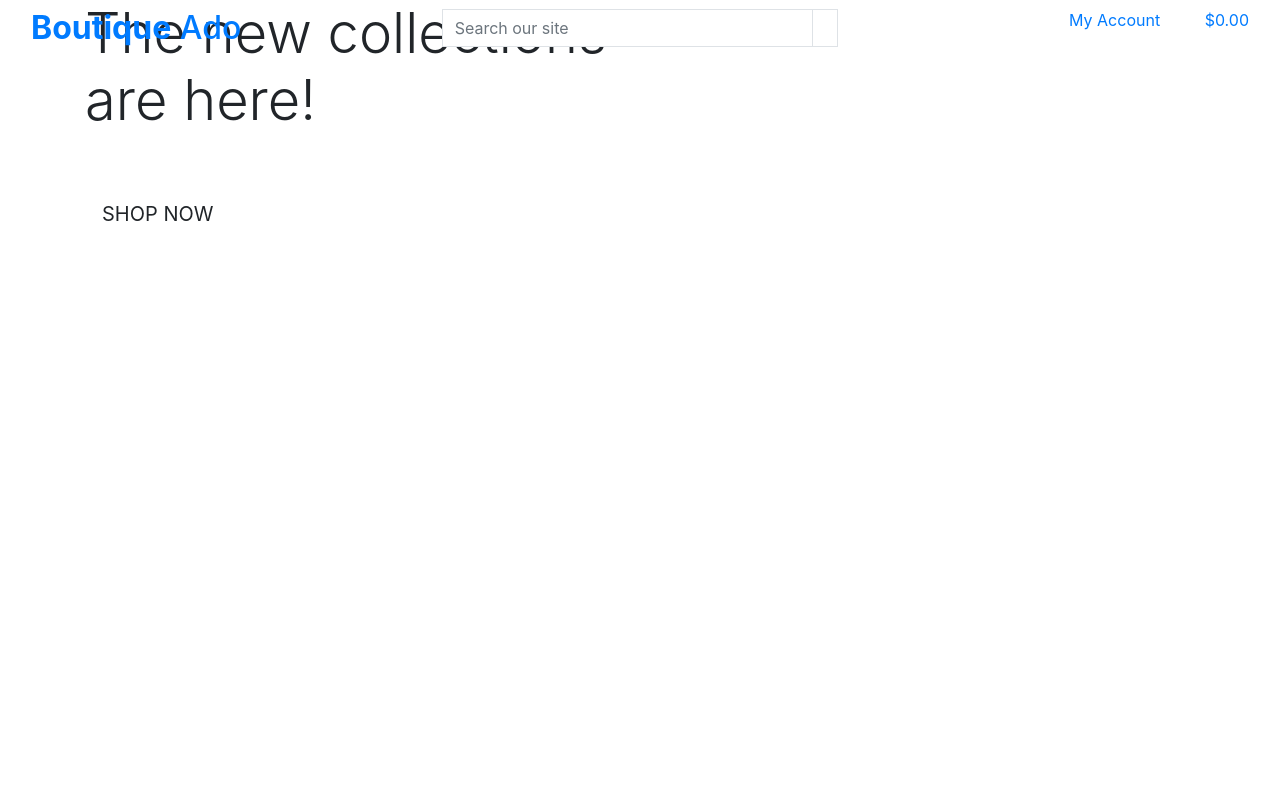
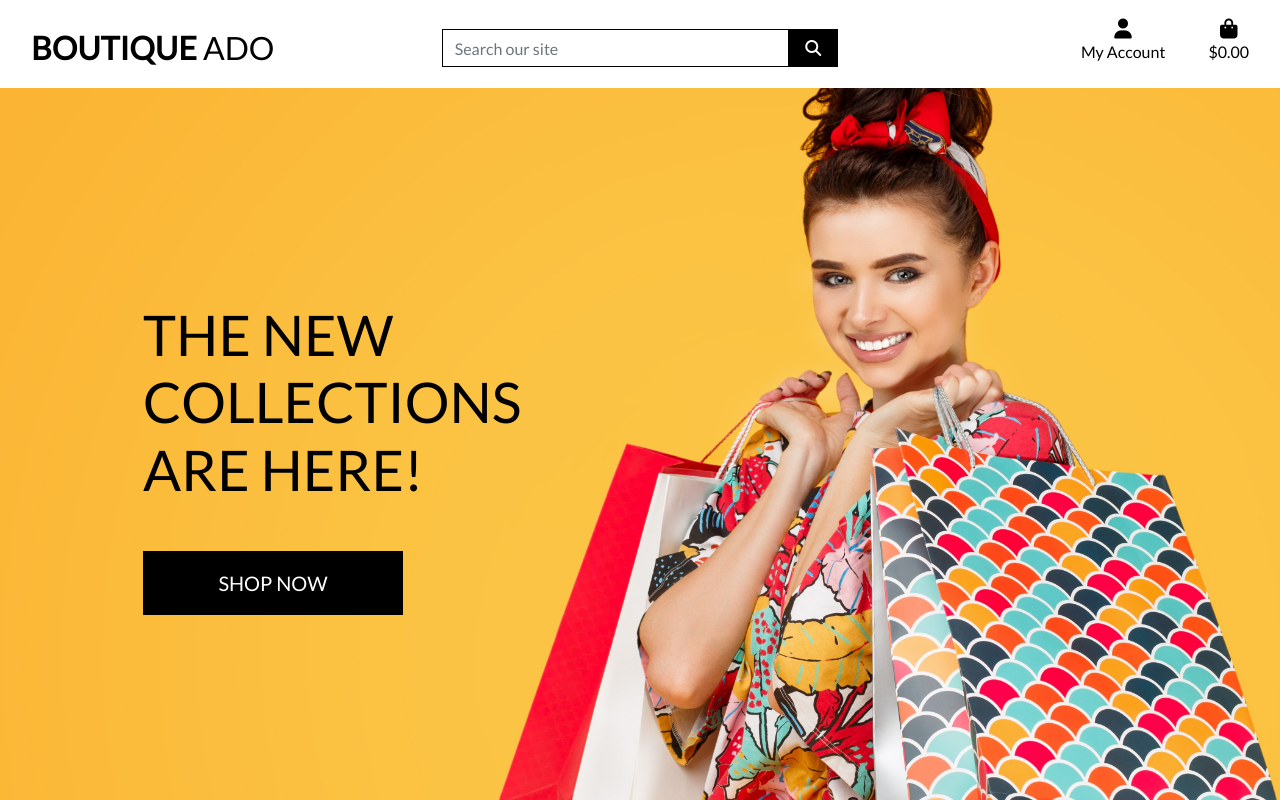
Before and after one commit to KarMiles/boutique_ado_v1, a Django app: page / in a window 1280 px wide. Run offline with Django 3.2, Linux system fonts and the light colour scheme; some libraries are stand-ins or nearby versions.

Commit message:
Connect static files

```diff
--- a/boutique_ado/urls.py
+++ b/boutique_ado/urls.py
@@ -15,9 +15,11 @@ Including another URLconf
 """
 from django.contrib import admin
 from django.urls import path, include
+from django.conf import settings
+from django.conf.urls.static import static
 
 urlpatterns = [
     path('admin/', admin.site.urls),
     path('accounts/', include('allauth.urls')),
     path('', include('home.urls')),
-]
+] + static(settings.MEDIA_URL, document_root=settings.MEDIA_ROOT)
--- /dev/null
+++ b/static/css/base.css
@@ -0,0 +1,81 @@
+html {
+    height: 100%;  /* to allow vertical center classes to work */
+}
+
+body {
+    background: url('/media/homepage_background_cropped.jpg') no-repeat center center fixed;
+    background-size: cover;
+    height: calc(100vh - 164px);
+    color: #555;
+    font-family: 'Lato';
+}
+
+/* from Bulma */
+.icon {
+    align-items: center;
+    display: inline-flex;
+    justify-content: center;
+    height: 1.5rem;
+    width: 1.5rem;
+}
+
+.logo-font {
+    text-transform: uppercase;
+}
+
+.main-logo-link {
+    width: fit-content;
+}
+
+.shop-now-button {
+    background: black;
+    color: white;
+    min-width: 260px;
+}
+
+.btn-black {
+    background: black;
+    color: white;
+}
+
+.shop-now-button:hover,
+.shop-now-button:active,
+.shop-now-button:focus,
+.btn-black:hover,
+.btn-black:active,
+.btn-black:focus {
+    background: #222;
+    color: white;
+}
+
+.text-black {
+    color: #000 !important;
+}
+
+.border-black {
+    border: 1px solid black !important;
+}
+
+/* -------------------------------- Media Queries */
+
+/* Slightly larger container on xl screens */
+@media (min-width: 1200px) {
+    .container {
+    max-width: 80%;
+    }
+}
+
+/* fixed top navbar only on medium and up */
+@media (min-width: 992px) {
+    .fixed-top-desktop-only {
+        position: fixed;
+        top: 0;
+        right: 0;
+        left: 0;
+        z-index: 1030;
+    }
+
+    .header-container {
+        padding-top: 164px;
+    }
+}
--- a/templates/base.html
+++ b/templates/base.html
@@ -17,12 +17,15 @@
         {% block corecss %}
             <!-- Bootstrap CSS -->
             <link rel="stylesheet" href="https://cdn.jsdelivr.net/npm/bootstrap@4.4.1/dist/css/bootstrap.min.css" integrity="sha384-Vkoo8x4CGsO3+Hhxv8T/Q5PaXtkKtu6ug5TOeNV6gBiFeWPGFN9MuhOf23Q9Ifjh" crossorigin="anonymous">
+            <link rel="stylesheet" href="https://fonts.googleapis.com/css?family=Lato&display=swap">
+            <link rel="stylesheet" href="{% static 'css/base.css' %}">
         {% endblock %}
 
         {% block extra_css %}
         {% endblock %}
 
         {% block corejs %}
+            <script src="https://kit.fontawesome.com/fd5a8746d1.js" crossorigin="anonymous"></script>
             <!-- Optional JavaScript -->
             <!-- jQuery first, then Popper.js, then Bootstrap JS -->
             <script src="https://code.jquery.com/jquery-3.4.1.slim.min.js" integrity="sha384-J6qa4849blE2+poT4WnyKhv5vZF5SrPo0iEjwBvKU7imGFAV0wwj1yYfoRSJoZ+n" crossorigin="anonymous"></script>
@@ -38,7 +41,7 @@
 
     <body>
         <header class="container-fluid fixed-top">
-            <div class="row">
+            <div id="topnav" class="row bg-white pt-lg-2 d-none d-lg-flex">
                 <div class="col-12 col-lg-4 my-auto py-1 py-lg-0 text-center text-lg-left">
                     <a href="{% url 'home' %}" class="nav-link main-logo-link">
                         <h2 class="logo-font text-black my-0">
```
Also changed, not shown: boutique_ado/settings.py (+11 -4 lines), db.sqlite3, media/homepage_background_cropped.jpg (added), 1 other file.
